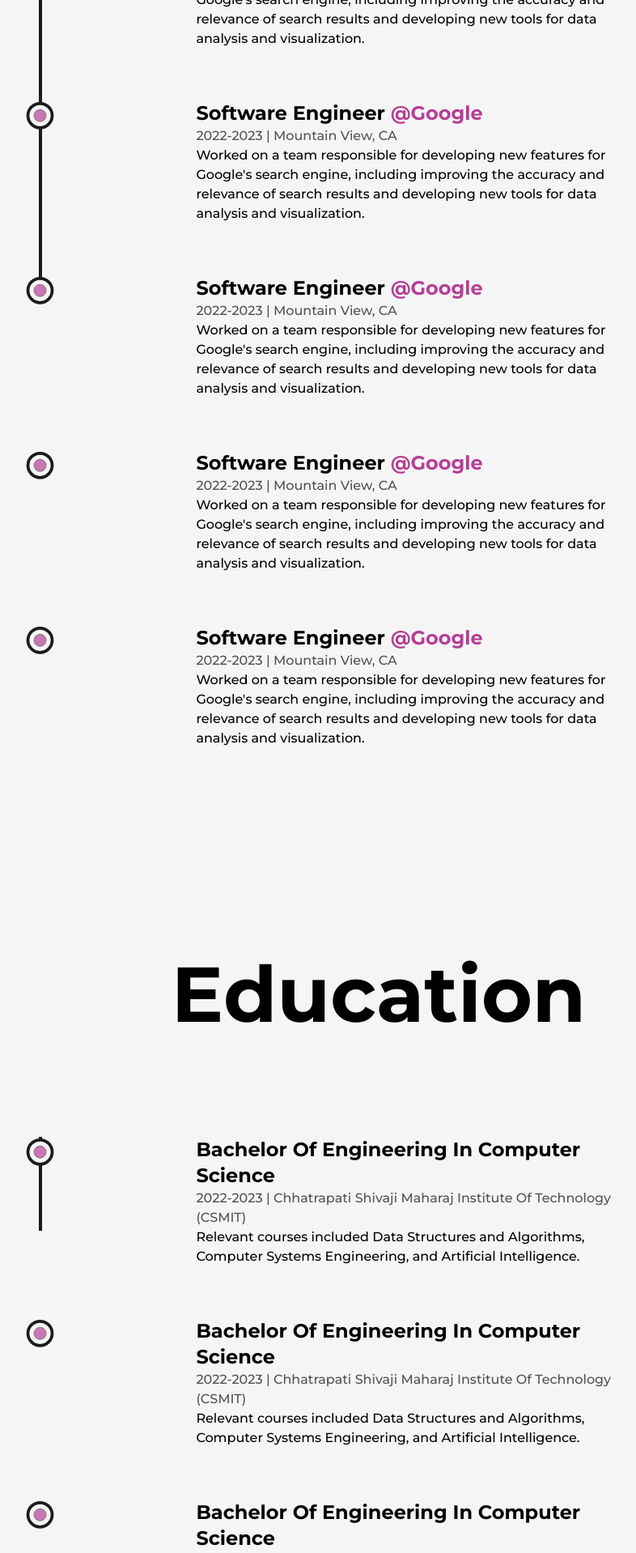
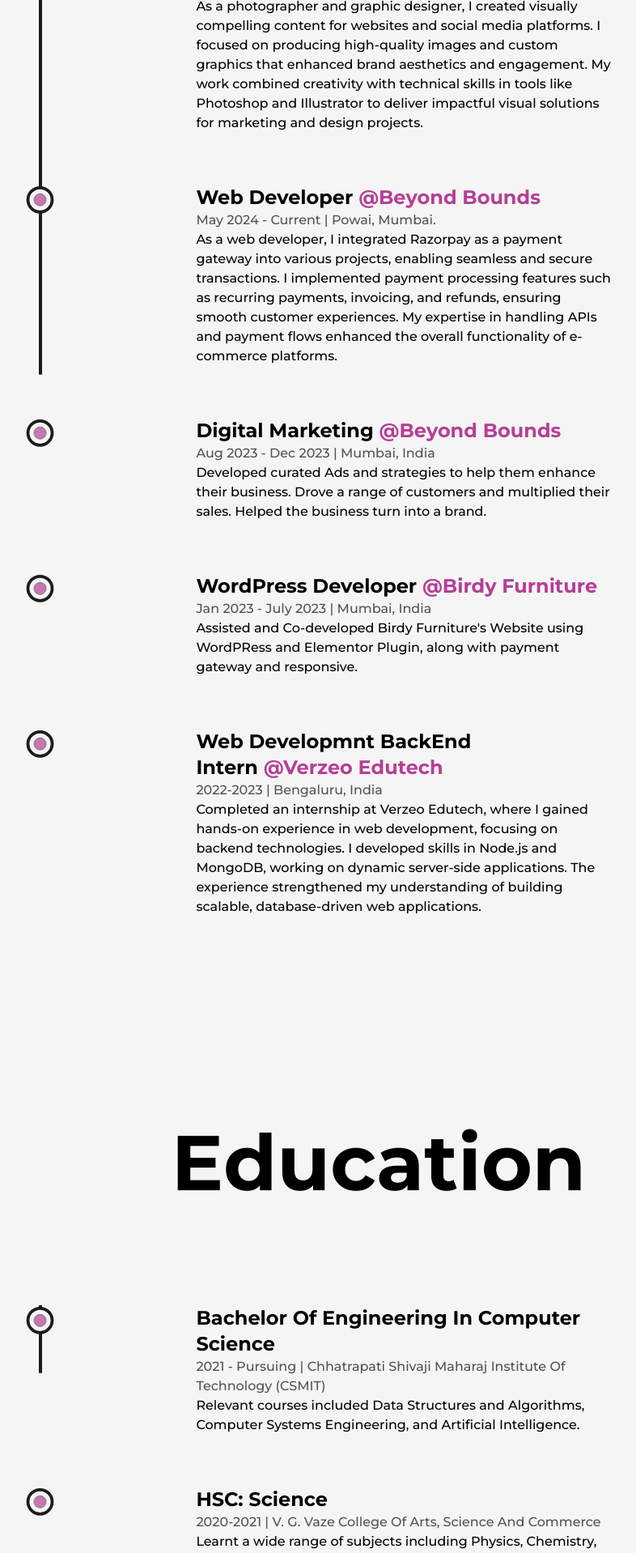
Before and after one commit to deadtik/Portfolio2024, a Next.js app: page /about in a window 1280 px wide. Shown: the part 2640-4558 px from the top of the page at 81% size, without its empty margins (172-958 px from the left). Built offline with nearby package versions, Linux system fonts and the light colour scheme.

Commit message:
Patch Update True Experience

```diff
--- a/src/components/Education.js
+++ b/src/components/Education.js
@@ -51,21 +51,21 @@
             <ul className='w-full flex flex-col items-start justify-between ml-4'>
                 <Details
                 type= 'Bachelor Of Engineering In Computer Science'
-                time= '2022-2023'
+                time= '2021 - Pursuing'
                 place ='Chhatrapati Shivaji Maharaj Institute Of Technology (CSMIT)'
                 info= 'Relevant courses included Data Structures and Algorithms, Computer Systems Engineering, and Artificial Intelligence.'
                 />
                 <Details
-                type= 'Bachelor Of Engineering In Computer Science'
-                time= '2022-2023'
-                place ='Chhatrapati Shivaji Maharaj Institute Of Technology (CSMIT)'
-                info= 'Relevant courses included Data Structures and Algorithms, Computer Systems Engineering, and Artificial Intelligence.'
+                type= 'HSC: Science'
+                time= '2020-2021'
+                place ='V. G. Vaze College of Arts, Science and Commerce'
+                info= 'Learnt a wide range of subjects including Physics, Chemistry, and Mathematics. Along with Calculus and Beginner level CS.'
                 />
                 <Details
-                type= 'Bachelor Of Engineering In Computer Science'
-                time= '2022-2023'
-                place ='Chhatrapati Shivaji Maharaj Institute Of Technology (CSMIT)'
-                info= 'Relevant courses included Data Structures and Algorithms, Computer Systems Engineering, and Artificial Intelligence.'
+                type= 'SSC: Primary Education'
+                time= '2020-2021'
+                place ='Powai English High School'
+                info= 'Developed foundational skills in reading, writing, and arithmetic, fostering a love for learning and exploration.'
                 />
 
             </ul>
--- a/src/components/Experience.js
+++ b/src/components/Experience.js
@@ -52,58 +52,56 @@
           className='absolute left-9 top-0 w-[4px] h-full bg-dark origin-top dark:bg-light' />
             <ul className='w-full flex flex-col items-start justify-between ml-4'>
                 <Details
-                position= 'Software Engineer'
-                company= 'Google'
-                companyLink ='https://www.google.com'
-                time= '2022-2023'
-                address= "Mountain View, CA"
-                work="Worked on a team responsible for developing new features for Google's
-                search engine, including improving the accuracy and relevance of search results and
-                developing new tools for data analysis and visualization."
+                position= 'Photography and Graphic Design '
+                company= 'Beyond Bounds'
+                companyLink ='/'
+                time= 'May 2024 - Current'
+                address= "Powai, Mumbai - India"
+                work="As a photographer and graphic designer, I created visually compelling content for websites and social media platforms. I focused on producing high-quality images and custom graphics that enhanced brand aesthetics and engagement.
+                My work combined creativity with technical skills in tools like Photoshop and Illustrator to deliver impactful visual solutions for marketing and design projects."
                 />
 
 <Details
-                position= 'Software Engineer'
-                company= 'Google'
-                companyLink ='https://www.google.com'
-                time= '2022-2023'
-                address= "Mountain View, CA"
-                work="Worked on a team responsible for developing new features for Google's
-                search engine, including improving the accuracy and relevance of search results and
-                developing new tools for data analysis and visualization."
+                position= 'Web Developer'
+                company= 'Beyond Bounds'
+                companyLink ='/'
+                time= 'May 2024 - Current'
+                address= "Powai, Mumbai."
+                work="As a web developer, I integrated Razorpay as a payment gateway into various projects, enabling seamless and secure transactions. I implemented payment processing features such as recurring payments, invoicing, and refunds, ensuring smooth customer experiences.
+                My expertise in handling APIs and payment flows enhanced the overall functionality of e-commerce platforms."
                 />
 
 <Details
-                position= 'Software Engineer'
-                company= 'Google'
-                companyLink ='https://www.google.com'
-                time= '2022-2023'
-                address= "Mountain View, CA"
-                work="Worked on a team responsible for developing new features for Google's
-                search engine, including improving the accuracy and relevance of search results and
-                developing new tools for data analysis and visualization."
+                position= 'Digital Marketing'
+                company= 'Beyond Bounds'
+                companyLink ='https://bbdecors.com/'
+                time= 'Aug 2023 - Dec 2023'
+                address= "Mumbai, India"
+                work="Developed curated Ads and strategies to help them enhance their business.
+                Drove a range of customers and multiplied their sales. Helped the business turn into a brand."
                 />
 
+
 <Details
-                position= 'Software Engineer'
-                company= 'Google'
-                companyLink ='https://www.google.com'
-                time= '2022-2023'
-                address= "Mountain View, CA"
-                work="Worked on a team responsible for developing new features for Google's
-                search engine, including improving the accuracy and relevance of search results and
-                developing new tools for data analysis and visualization."
+                position= 'WordPress Developer'
+                company= 'Birdy Furniture'
+                companyLink ='https://birdyfurniture.com/'
+                time= 'Jan 2023 - July 2023'
+                address= "Mumbai, India"
+                work="Assisted and Co-developed Birdy Furniture's Website using WordPRess and Elementor Plugin,
+                along with payment gateway and responsive."
                 />
 
+
+
 <Details
-                position= 'Software Engineer'
-                company= 'Google'
-                companyLink ='https://www.google.com'
+                position= 'Web developmnt BackEnd Intern'
+                company= 'Verzeo Edutech'
+                companyLink ='https://learn.verzeo.in/'
                 time= '2022-2023'
-                address= "Mountain View, CA"
-                work="Worked on a team responsible for developing new features for Google's
-                search engine, including improving the accuracy and relevance of search results and
-                developing new tools for data analysis and visualization."
+                address= "Bengaluru, India"
+                work="Completed an internship at Verzeo Edutech, where I gained hands-on experience in web development,
+                focusing on backend technologies. I developed skills in Node.js and MongoDB, working on dynamic server-side applications. The experience strengthened my understanding of building scalable, database-driven web applications."
                 />
 
 
--- a/src/pages/about.js
+++ b/src/pages/about.js
@@ -39,7 +39,7 @@
   return (
     <>
     <Head>
-        <title>Kartik | About Page</title>
+        <title>Techates | About Page</title>
       <meta name='description' content='any description' />
     </Head>
     <main className='flex w-full flex-col items-center justify-center dark:text-light'>
```
Also changed, not shown: src/components/hooks/useThemeSwitcher.js (line endings or trailing spaces), 1 other file (tests, documents, lock files or other folders).
